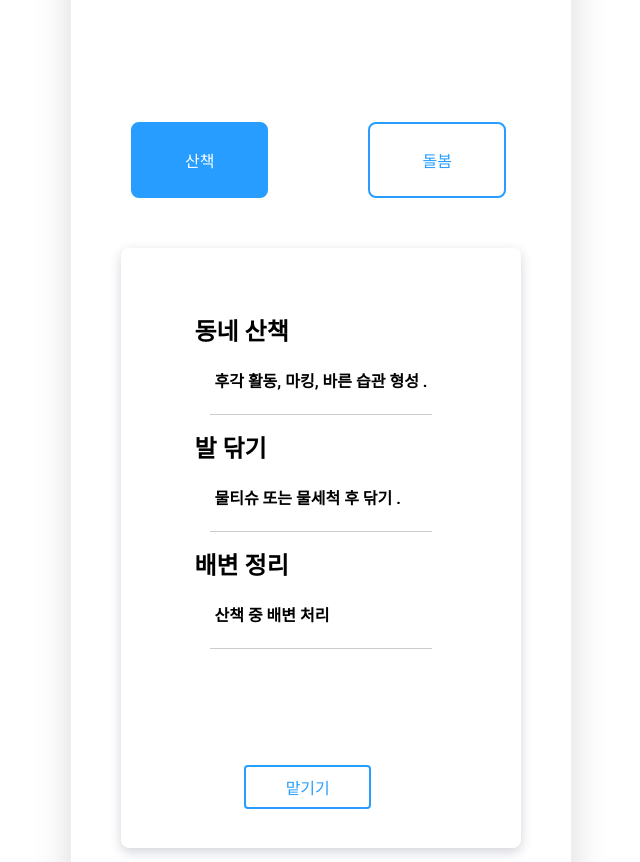
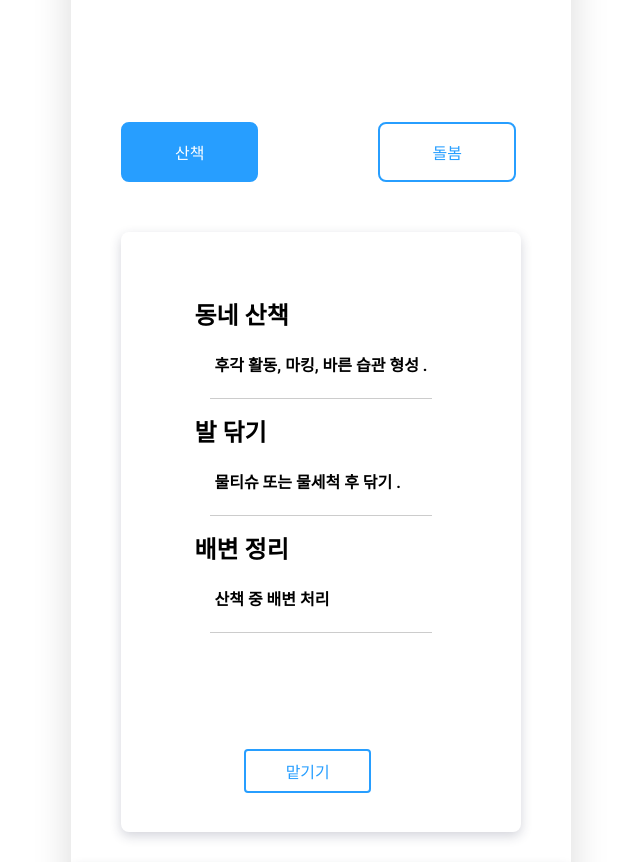
Before and after one commit to rbgud4226/Codestates_032_main, a React (Create React App) app in the folder client/: page / in a window 1280 px wide. Shown: the part 2800-3662 px from the top of the page, without its empty margins (319-959 px from the left). Built offline with nearby package versions, Linux system fonts and the light colour scheme.

Commit message:
스마트폰css

```diff
--- a/client/src/component/MainPage/MainForm.tsx
+++ b/client/src/component/MainPage/MainForm.tsx
@@ -495,11 +495,11 @@ const WalkButton = styled.button`
   background-color: white;
   color: #279eff;
   font-size: 16px;
-  padding: 24px 52px;
+  padding: 16px 52px;
   position: relative;
   margin-top: 200px;
   top: -50px;
-  left: 60px; /* 조절 필요 */
+  left: 50px; /* 조절 필요 */
   border: 2px solid #279eff;
   cursor: pointer;
   border-radius: 8px;
@@ -507,24 +507,34 @@ const WalkButton = styled.button`
     background-color: #279eff;
     color: white;
   }
+
+  @media (max-width: 400px) {
+    margin-top: 100px;
+    top: 5;
+    left: 50px;
   }
 `;
-
 const CareButton = styled.button`
   background-color: white;
   color: #279eff;
   font-size: 16px;
-  padding: 24px 52px;
+  padding: 16px 52px;
   position: relative;
   margin-top: 200px;
   top: -50px;
-  left: 160px; /* 조절 필요 */
+  left: 170px; /* 조절 필요 */
   border: 2px solid #279eff;
   cursor: pointer;
   border-radius: 8px;
   &.active {
     background-color: #279eff;
     color: white;
+  }
+
+  @media (max-width: 400px) {
+    margin-top: 100px;
+    top: -50px;
+    left: 60px;
   }
 `;
 
--- a/client/src/component/WritePost/PostList.tsx
+++ b/client/src/component/WritePost/PostList.tsx
@@ -431,24 +431,24 @@ const OptionButton = styled.button<{ selected: boolean }>`
   background-color: ${props => (props.selected ? "#279eff" : "white")};
   color: ${props => (props.selected ? "white" : "#279eff")};
   border: 1px solid #279eff;
-  width: 60px;
-  height: 44px;
+  width: 50px;
+  height: 40px;
   border-radius: 8px;
-  padding: 8px 8px;
   cursor: pointer;
   justify-content: space-around;
   font-size: 12px;
-  margin-left: 12px;
+  margin-left: 4px;
+
+  }
 `;
 
 const WcOptionButton = styled.button<{ selected: boolean }>`
   background-color: ${props => (props.selected ? "#279eff" : "white")};
   color: ${props => (props.selected ? "white" : "#279eff")};
   border: 1px solid #279eff;
-  width: 60px;
-  height: 44px;
+  width: 50px;
+  height: 40px;
   border-radius: 8px;
-  padding: 8px 8px;
   margin-left: 4px;
   cursor: pointer;
   justify-content: space-around;
```
